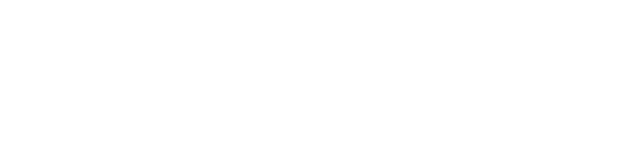
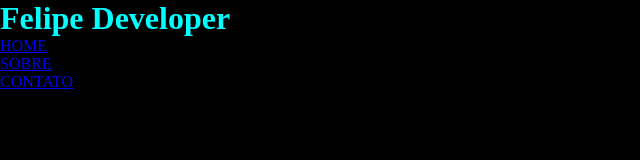
Before and after one commit to FelpHendeson/GeekZone, a plain HTML site: page cursoJS/index.html in a window 1280 px wide. Shown: the whole page, without its empty margins (0-640 px from the left). Drawn offline with Linux system fonts and the light colour scheme.

Commit message:
fix => teste

```diff
--- a/cursoJS/index.html
+++ b/cursoJS/index.html
@@ -4,10 +4,21 @@
 <head>
     <meta charset="UTF-8">
     <meta name="viewport" content="width=device-width, initial-scale=1.0">
+    <link rel="stylesheet" href="style.css">
     <title>Felipe Developer</title>
 </head>
 
 <body>
+    <head>
+        <h1>Felipe Developer</h1>
+        <nav>
+            <ul>
+                <li><a href="#">HOME</a></li>
+                <li><a href="#">SOBRE</a></li>
+                <li><a href="#">CONTATO</a></li>
+            </ul>
+        </nav>
+    </head>
     <script src="index.js"></script>
 </body>
 
--- /dev/null
+++ b/cursoJS/style.css
@@ -0,0 +1,10 @@
+* {
+    margin: 0px;
+    padding: 0px;
+    box-sizing: border-box;
+}
+
+body {
+    background-color: black;
+    color: aqua;
+}
```
